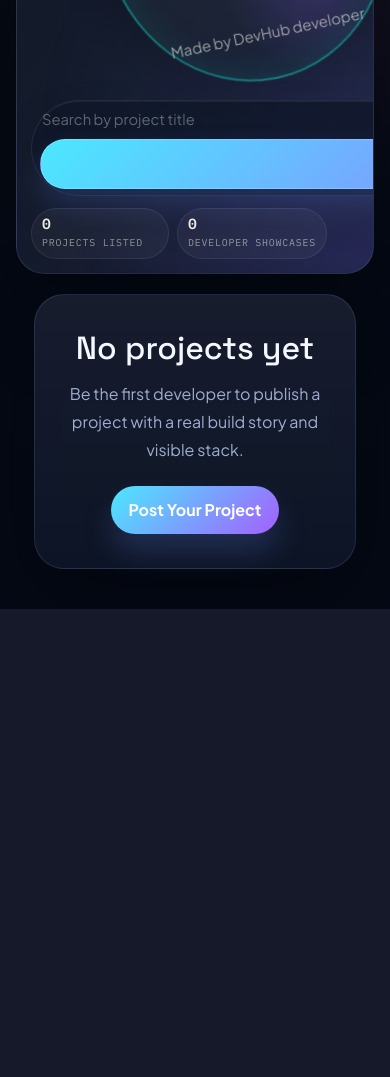
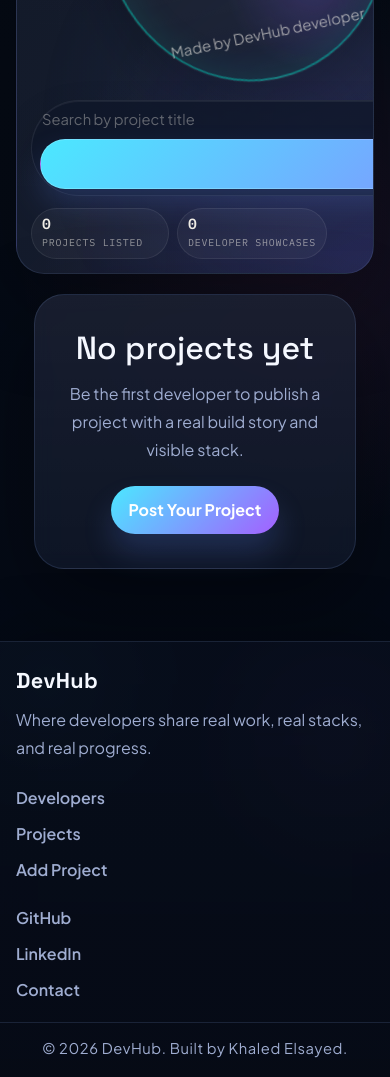
Before and after one commit to khaledelsayed2003/devhub, a Django app: page /projects/ in a window 390 px wide. Shown: the part 873-1950 px from the top of the page. Before the commit the page ends 1482 px from the top, so only its background shows below. Run offline with Django 5.2, Linux system fonts and the light colour scheme; data that the repository does not hold is empty; parts of the project's set-up code (start-up, migrations or seed data) failed here and were passed over.

Commit message:
feat(layout): add responsive footer with links and styling in base template

```diff
--- a/static/styles/main.css
+++ b/static/styles/main.css
@@ -110,6 +110,11 @@
   padding-right: 24px;
 }
 
+main {
+  position: relative;
+  z-index: 1;
+}
+
 #developers,
 #projects {
   scroll-margin-top: 110px;
@@ -1628,6 +1633,83 @@
   margin-top: 32px;
 }
 
+.site-footer {
+  position: relative;
+  z-index: 1;
+  margin-top: 48px;
+  border-top: 1px solid var(--line);
+  background:
+    linear-gradient(180deg, rgba(8, 14, 28, 0.82), rgba(6, 11, 22, 0.96)),
+    radial-gradient(circle at 12% 10%, rgba(75, 232, 255, 0.1), transparent 28%),
+    radial-gradient(circle at 86% 24%, rgba(164, 95, 255, 0.14), transparent 32%);
+  backdrop-filter: blur(14px);
+  box-shadow: 0 -18px 48px rgba(0, 0, 0, 0.18);
+}
+
+body.light-theme .site-footer {
+  background:
+    linear-gradient(180deg, rgba(247, 250, 255, 0.9), rgba(236, 243, 255, 0.98)),
+    radial-gradient(circle at 12% 10%, rgba(0, 164, 215, 0.08), transparent 28%),
+    radial-gradient(circle at 86% 24%, rgba(133, 69, 255, 0.08), transparent 32%);
+  box-shadow: 0 -18px 48px rgba(61, 91, 151, 0.1);
+}
+
+.site-footer__inner {
+  display: grid;
+  grid-template-columns: minmax(0, 1.4fr) repeat(2, minmax(180px, 0.7fr));
+  gap: 32px;
+  padding-top: 34px;
+  padding-bottom: 28px;
+}
+
+.site-footer__brand h3 {
+  margin: 0 0 12px;
+  font-family: "Space Grotesk", sans-serif;
+  font-size: 1.35rem;
+  font-weight: 700;
+  letter-spacing: 0.02em;
+}
+
+.site-footer__brand p {
+  max-width: 30ch;
+  margin: 0;
+  color: var(--muted);
+  line-height: 1.75;
+}
+
+.site-footer__links {
+  display: grid;
+  align-content: start;
+  gap: 12px;
+}
+
+.site-footer__links a {
+  width: fit-content;
+  color: var(--muted);
+  font-weight: 600;
+  transition: color 180ms ease, transform 180ms ease, text-shadow 180ms ease;
+}
+
+.site-footer__links a:hover,
+.site-footer__links a:focus-visible {
+  color: var(--text);
+  transform: translateX(4px);
+  text-shadow: 0 0 18px rgba(75, 232, 255, 0.18);
+}
+
+.site-footer__bottom {
+  padding: 14px 24px 22px;
+  border-top: 1px solid var(--line);
+  text-align: center;
+}
+
+.site-footer__bottom p {
+  margin: 0;
+  color: var(--muted);
+  font-size: 0.92rem;
+  letter-spacing: 0.04em;
+}
+
 .pager-button {
   display: inline-flex;
   align-items: center;
@@ -1798,6 +1880,25 @@
     min-width: 52px;
     padding: 10px 14px;
   }
+
+  .site-footer {
+    margin-top: 32px;
+  }
+
+  .site-footer__inner {
+    grid-template-columns: 1fr;
+    gap: 24px;
+    padding-top: 26px;
+    padding-bottom: 20px;
+  }
+
+  .site-footer__brand p {
+    max-width: none;
+  }
+
+  .site-footer__bottom {
+    padding: 14px 16px 18px;
+  }
 }
 
 @media (max-width: 560px) {
--- a/templates/base.html
+++ b/templates/base.html
@@ -57,6 +57,31 @@
   </main>
   {% endblock page %}
 
+  <footer class="site-footer">
+    <div class="site-footer__inner section">
+      <div class="site-footer__brand">
+        <h3>DevHub</h3>
+        <p>Where developers share real work, real stacks, and real progress.</p>
+      </div>
+
+      <div class="site-footer__links">
+        <a href="{% url 'profiles' %}#developers">Developers</a>
+        <a href="{% url 'projects' %}">Projects</a>
+        <a href="{% url 'create-project' %}">Add Project</a>
+      </div>
+
+      <div class="site-footer__links">
+        <a href="https://github.com/khaledelsayed2003">GitHub</a>
+        <a href="https://www.linkedin.com/in/khaledelsayed2003/">LinkedIn</a>
+        <a href="mailto:khaledelsayed.se@gmail.com">Contact</a>
+      </div>
+    </div>
+
+    <div class="site-footer__bottom">
+      <p>&copy; 2026 DevHub. Built by Khaled Elsayed.</p>
+    </div>
+  </footer>
+
   <script src="https://cdn.jsdelivr.net/npm/bootstrap@5.3.3/dist/js/bootstrap.bundle.min.js"></script>
   <script src="{% static 'js/main.js' %}"></script>
   {% block extra_js %}{% endblock extra_js %}
```
